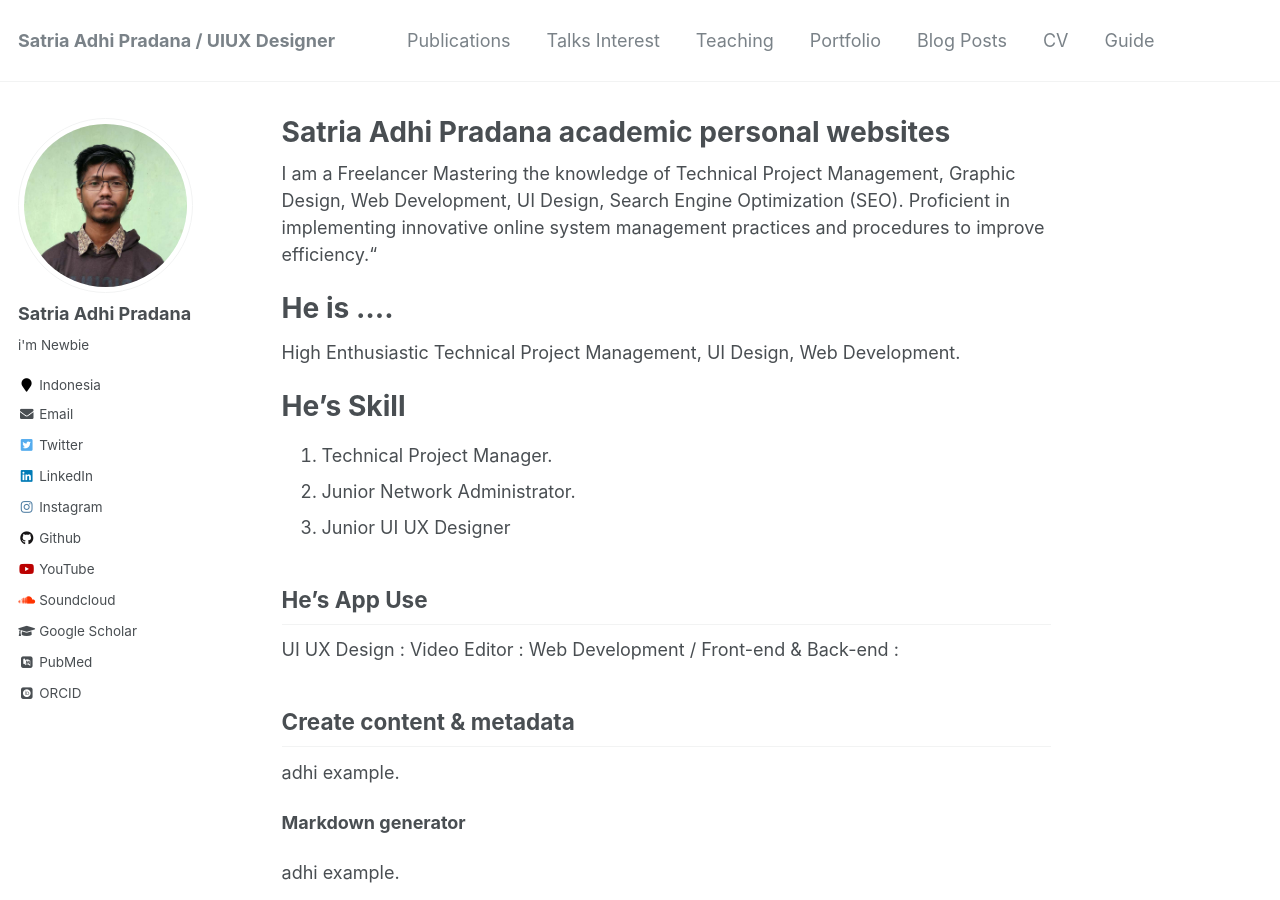
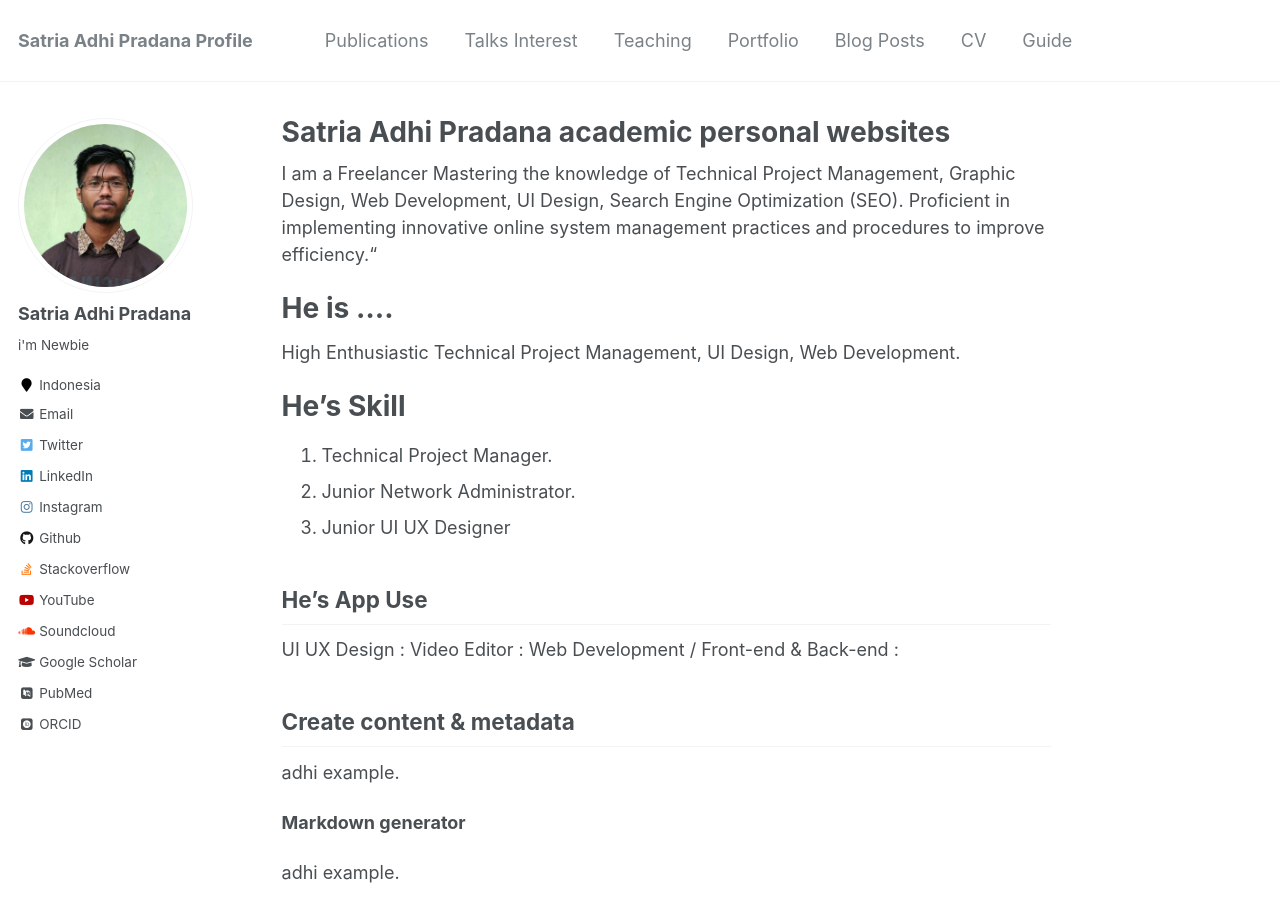
Before and after one commit to SatriaAdhiPradana/satriaadhipradana.github.io, a Jekyll site: the page built from _pages/about.md, in a window 1280 px wide and 900 px high. Built offline with Jekyll 4.4.1, drawn with Linux system fonts in a browser that asks for light colours; some web fonts are replaced; part of the change alters nothing that is shown.

Commit message:
Update _config.yml

```diff
--- a/_config.yml
+++ b/_config.yml
@@ -7,7 +7,7 @@
 
 # Site Settings
 locale                   : "en-US"
-title                    : "Satria Adhi Pradana / UIUX Designer"
+title                    : "Satria Adhi Pradana Profile"
 title_separator          : "M.P.A"
 name                     : &name "Satria Adhi Pradana"
 description              : &description "UIUX Designer & Technical Project Manager"
@@ -86,7 +86,7 @@ author:
   location         : "Indonesia"
   employer         :
   pubmed           : "https://github.com/SatriaAdhiPradana"
-  googlescholar    : "https://github.com/SatriaAdhiPradana"
+  googlescholar    : "https://scholar.google.co.id/citations?user=xh5ykx4AAAAJ&hl=en"
   email            : satriaadhipradana0@gmail.com
   researchgate     :  # example: "https://github.com/SatriaAdhiPradana"
   uri              :
@@ -96,24 +96,24 @@ author:
   flickr           :
   facebook         :
   foursquare       :
-  github           : "SatriaAdhiPradana"
+  github           : "https://github.com/SatriaAdhiPradana/"
   google_plus      :
   keybase          :
   instagram        : "satria_adhi_pradana"
   impactstory      : #"https://github.com/SatriaAdhiPradana"
   lastfm           :
-  linkedin         : "satria_adhi_pradana"
+  linkedin         : "https://www.linkedin.com/in/satriaadhipradana"
   orcid            : "https://github.com/SatriaAdhiPradana"
   pinterest        :
-  soundcloud       : "satria adhi pradana"
-  stackoverflow    : #https://github.com/SatriaAdhiPradana
+  soundcloud       : "https://soundcloud.com/satriaadhipradana"
+  stackoverflow    : "https://github.com/SatriaAdhiPradana"
   steam            :
   tumblr           :
-  twitter          : "AdhiSquarePants"
+  twitter          : "https://mobile.twitter.com/AdhiSquarePants"
   vine             :
   weibo            :
   xing             :
-  youtube          : "satria adhi pradana"
+  youtube          : "https://www.youtube.com/c/satriaadhipradana"
   wikipedia        :
 
 
```
